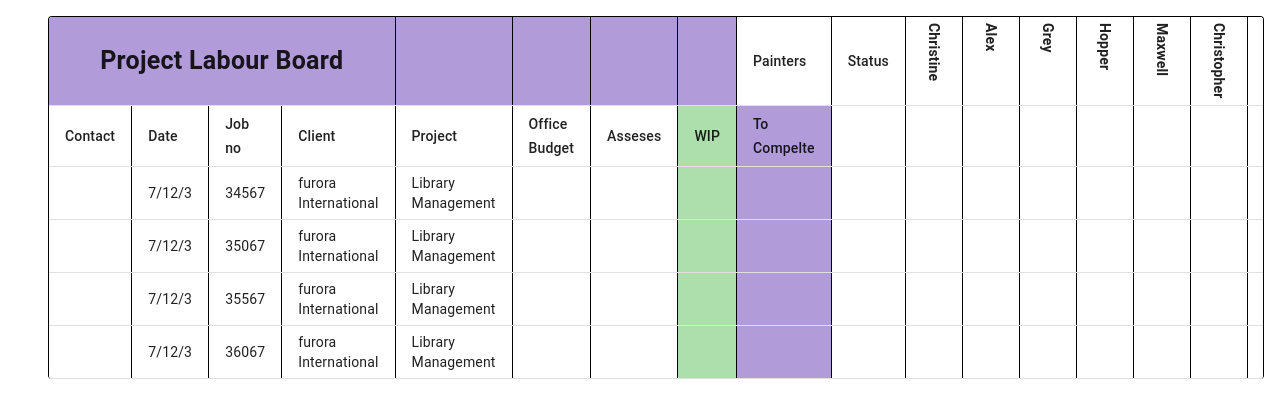
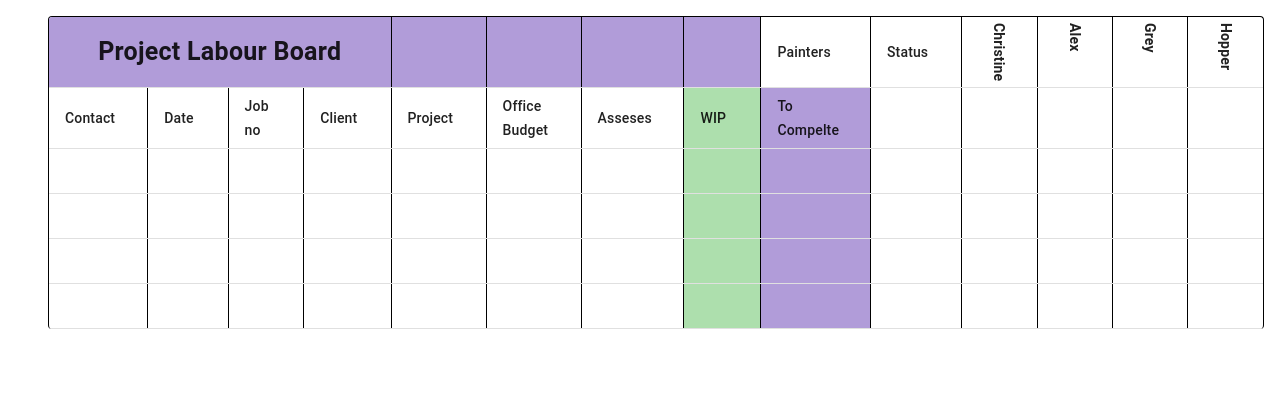
Before and after one commit to saad710/excel-sheet-data-calculation, a Next.js app: page / in a window 1280 px wide. Shown: the top 418 px of the page. Built offline with nearby package versions, Linux system fonts and the light colour scheme.

Commit message:
hook-form-added

```diff
--- a/components/LabourBoard.jsx
+++ b/components/LabourBoard.jsx
@@ -1,4 +1,4 @@
-import React, { useState } from "react";
+import React, { useEffect, useState } from "react";
 import Table from "@mui/material/Table";
 import TableBody from "@mui/material/TableBody";
 import TableCell from "@mui/material/TableCell";
@@ -7,169 +7,473 @@ import TableHead from "@mui/material/TableHead";
 import TableRow from "@mui/material/TableRow";
 import Paper from "@mui/material/Paper";
 import { TextField } from "@mui/material";
+import { useForm, Controller } from "react-hook-form";
 // import "../../styles/JobCard.css"
 
+const painters = ["Christine", "Alex", "Grey", "Hopper"];
+// const LabourWorkData = [
+//     {Contact : "",Date : "7/12/3",Job:"34567",Client:"furora International",Project:"Library Management"},
+//     {Contact : "",Date : "7/12/3",Job:"35067",Client:"furora International",Project:"Library Management"},
+//     {Contact : "",Date : "7/12/3",Job:"35567",Client:"furora International",Project:"Library Management"},
+//     {Contact : "",Date : "7/12/3",Job:"36067",Client:"furora International",Project:"Library Management"},
+// ]
+
+// let myObj = {
+//     foo0_hour_0: 'test',
+//     foo1_hour_0: 'test',
+//     foo2: 'test',
+//     foo3: 'test',
+//   };
+
+//   const res = Object.keys(myObj).filter(([c]) => c == "[a-zA-Z]+_0-9");
+//   console.log(res);
+// let filtered_keys = (obj, filter) => {
+//     let key, keys = []
+//     for (key in obj)
+//       if (obj.hasOwnProperty(key) && filter.test(key))
+//         keys.push(key)
+//     return keys
+//   }
+
+//   // example:
+//   let filteredNames = filtered_keys(myObj, /hour_1/)
+
+const LabourWorkData = [
+  {
+    Contact: "",
+    Date: "7/12/3",
+    Job: "34567",
+    Client: "furora International",
+    Project: "Library Management",
+    officeBudget: 0,
+    Assess: 0,
+    Wip: 0,
+    toComplete: 0,
+    painters: [
+      { name: "Christine", value: 0 },
+      { name: "Alex", value: 0 },
+      { name: "Grey", value: 0 },
+      { name: "Hopper", value: 0 },
+    ],
+  },
+  {
+    Contact: "",
+    Date: "7/12/3",
+    Job: "35067",
+    Client: "furora International",
+    Project: "Library Management",
+    officeBudget: 0,
+    Assess: 0,
+    Wip: 0,
+    toComplete: 0,
+    painters: [
+      { name: "Christine", value: 0 },
+      { name: "Alex", value: 0 },
+      { name: "Grey", value: 0 },
+      { name: "Hopper", value: 0 },
+    ],
+  },
+  {
+    Contact: "",
+    Date: "7/12/3",
+    Job: "35567",
+    Client: "furora International",
+    Project: "Library Management",
+    officeBudget: 0,
+    Assess: 0,
+    Wip: 0,
+    toComplete: 0,
+    painters: [
+      { name: "Christine", value: 0 },
+      { name: "Alex", value: 0 },
+      { name: "Grey", value: 0 },
+      { name: "Hopper", value: 0 },
+    ],
+  },
+  {
+    Contact: "",
+    Date: "7/12/3",
+    Job: "36067",
+    Client: "furora International",
+    Project: "Library Management",
+    officeBudget: 0,
+    Assess: 0,
+    Wip: 0,
+    toComplete: 0,
+    painters: [
+      { name: "Christine", value: 0 },
+      { name: "Alex", value: 0 },
+      { name: "Grey", value: 0 },
+      { name: "Hopper", value: 0 },
+    ],
+  },
+];
+
+const LabourBoard = () => {
 
 
+  const { register, control, watch, handleSubmit } = useForm();
 
+  const allfields = watch();
+  console.log(allfields);
+  const onSubmit = (data) => console.log(data);
 
-const painters = ["Christine", "Alex","Grey","Hopper","Maxwell","Christopher","Abraham"]
-const LabourWorkData = [
-    {Contact : "",Date : "7/12/3",Job:"34567",Client:"furora International",Project:"Library Management"},
-    {Contact : "",Date : "7/12/3",Job:"35067",Client:"furora International",Project:"Library Management"},
-    {Contact : "",Date : "7/12/3",Job:"35567",Client:"furora International",Project:"Library Management"},
-    {Contact : "",Date : "7/12/3",Job:"36067",Client:"furora International",Project:"Library Management"},
-]
+  useEffect(() => {
+    // var filteredNames = Object.keys(myObj).filter((name) => /hour_0/.test(name));
+    // console.log(filteredNames)
+    let putArr = []
+    LabourWorkData?.forEach((infoData,index) => {
+        const regex = new RegExp(`hour__${index}`);
+        // var filteredNames = Object.keys(allfields).filter((name) => /hour__0/.test(name));
+        let filteredNames = Object.keys(allfields).filter((name) => regex.test(name));
+        console.log(filteredNames)
+        putArr.push(filteredNames)
+    })
+    console.log(putArr)
+    let hourData = []
+    putArr?.forEach((data,index) => {
+       console.log(data)
+       let filedData = []
+       data?.forEach(sub => {
+           console.log(allfields[sub])
+           let sumTotal = allfields[sub].reduce(
+            ( previousValue, currentValue ) => previousValue !== undefined ?  previousValue : 0 + currentValue  !== undefined ? currentValue : 0,
+            0
+          )
+          console.log(sumTotal)
+        //   return
+        filedData.push(allfields[sub])
+       })
+       console.log(filedData)
+       hourData.push(filedData)
 
+    })
+    console.log(hourData)
 
+    // putArr?forEach((data,))
 
+  }, [allfields]);
 
-
-
-const LabourBoard = () => {
-    const [hourState,setHourState] = useState({})
-    const handleChangePersonHour = (e,name,rowindex) => {
-        console.log(e.target.value)
-        setHourState({val:e.target.value})
-        const rowInfo = LabourWorkData?.map((data,index) => {
-            return {...data,hourWork: index === hourState.index && hourState}
-        })
-        console.log(rowInfo)
-    }
   return (
-    <TableContainer component={Paper} sx={{margin:2,width:"100%",boxShadow:"none",borderLeft:"1px solid black",borderRight:"1px solid black",borderTop:"1px solid black"}}>
-      <Table  size="small" aria-label="a dense table">
-        <TableHead >
-          <TableRow >
-            <TableCell colSpan="4" style={{backgroundColor:"#b19cd9" ,"text-align": "center",fontWeight:"bold",fontSize:"25px" }}>Project Labour Board</TableCell>
-            <TableCell sx={{borderLeft:"1px solid black",backgroundColor:"#b19cd9" }}></TableCell>
-            <TableCell sx={{borderLeft:"1px solid black",backgroundColor:"#b19cd9" }}></TableCell>
-            <TableCell sx={{borderLeft:"1px solid black",backgroundColor:"#b19cd9" }}></TableCell>
-            <TableCell sx={{borderLeft:"1px solid black",backgroundColor:"#b19cd9" }}></TableCell>
-            <TableCell sx={{borderLeft:"1px solid black"}}>Painters</TableCell>
-            <TableCell sx={{borderLeft:"1px solid black"}}>Status</TableCell>
-            {
-                painters?.map((name,index) => (
-
-                        <TableCell sx={{borderLeft:"1px solid black",writingMode:"vertical-rl",textOrientation:"mixed",fontWeight:"bold"}} key={index}>
+    <form onSubmit={handleSubmit(onSubmit)}>
+      <TableContainer
+        component={Paper}
+        sx={{
+          margin: 2,
+          width: "100%",
+          boxShadow: "none",
+          borderLeft: "1px solid black",
+          borderRight: "1px solid black",
+          borderTop: "1px solid black",
+        }}
+      >
+        <Table size="small" aria-label="a dense table">
+          <TableHead>
+            <TableRow>
+              <TableCell
+                colSpan="4"
+                style={{
+                  backgroundColor: "#b19cd9",
+                  "text-align": "center",
+                  fontWeight: "bold",
+                  fontSize: "25px",
+                }}
+              >
+                Project Labour Board
+              </TableCell>
+              <TableCell
+                sx={{
+                  borderLeft: "1px solid black",
+                  backgroundColor: "#b19cd9",
+                }}
+              ></TableCell>
+              <TableCell
+                sx={{
+                  borderLeft: "1px solid black",
+                  backgroundColor: "#b19cd9",
+                }}
+              ></TableCell>
+              <TableCell
+                sx={{
+                  borderLeft: "1px solid black",
+                  backgroundColor: "#b19cd9",
+                }}
+              ></TableCell>
+              <TableCell
+                sx={{
+                  borderLeft: "1px solid black",
+                  backgroundColor: "#b19cd9",
+                }}
+              ></TableCell>
+              <TableCell sx={{ borderLeft: "1px solid black" }}>
+                Painters
+              </TableCell>
+              <TableCell sx={{ borderLeft: "1px solid black" }}>
+                Status
+              </TableCell>
+              {painters?.map((name, index) => (
+                <TableCell
+                  sx={{
+                    borderLeft: "1px solid black",
+                    writingMode: "vertical-rl",
+                    textOrientation: "mixed",
+                    fontWeight: "bold",
+                  }}
+                  key={index}
+                >
                   {name}
                 </TableCell>
-
-                ))
-            }
-
+              ))}
             </TableRow>
           </TableHead>
-        <TableHead >
-          <TableRow >
-
-            <TableCell >Contact</TableCell>
-            <TableCell sx={{borderLeft:"1px solid black"}}>Date</TableCell>
-            <TableCell sx={{borderLeft:"1px solid black" }}> Job no</TableCell>
-            <TableCell sx={{borderLeft:"1px solid black" }}>Client</TableCell>
-            <TableCell sx={{borderLeft:"1px solid black"}}>Project</TableCell>
-            <TableCell sx={{borderLeft:"1px solid black"}}>Office Budget</TableCell>
-            <TableCell sx={{borderLeft:"1px solid black"}}>Asseses</TableCell>
-            <TableCell sx={{borderLeft:"1px solid black",backgroundColor:"#addfad"}}>WIP</TableCell>
-            <TableCell sx={{borderLeft:"1px solid black",backgroundColor:"#b19cd9"}}>To Compelte</TableCell>
-            <TableCell sx={{borderLeft:"1px solid black"}}></TableCell>
-            {
-                painters?.map((name,index) => (
-
-                        <TableCell sx={{borderLeft:"1px solid black"}} key={index}>
-
+          <TableHead>
+            <TableRow>
+              <TableCell>Contact</TableCell>
+              <TableCell sx={{ borderLeft: "1px solid black" }}>Date</TableCell>
+              <TableCell sx={{ borderLeft: "1px solid black" }}>
+                {" "}
+                Job no
               </TableCell>
-
-                ))
-            }
-
+              <TableCell sx={{ borderLeft: "1px solid black" }}>
+                Client
+              </TableCell>
+              <TableCell sx={{ borderLeft: "1px solid black" }}>
+                Project
+              </TableCell>
+              <TableCell sx={{ borderLeft: "1px solid black" }}>
+                Office Budget
+              </TableCell>
+              <TableCell sx={{ borderLeft: "1px solid black" }}>
+                Asseses
+              </TableCell>
+              <TableCell
+                sx={{
+                  borderLeft: "1px solid black",
+                  backgroundColor: "#addfad",
+                }}
+              >
+                WIP
+              </TableCell>
+              <TableCell
+                sx={{
+                  borderLeft: "1px solid black",
+                  backgroundColor: "#b19cd9",
+                }}
+              >
+                To Compelte
+              </TableCell>
+              <TableCell sx={{ borderLeft: "1px solid black" }}></TableCell>
+              {painters?.map((name, index) => (
+                <TableCell
+                  sx={{ borderLeft: "1px solid black" }}
+                  key={index}
+                ></TableCell>
+              ))}
             </TableRow>
           </TableHead>
           <TableBody>
-        {LabourWorkData?.map((data,rowindex) => (
+            {LabourWorkData?.map((data, rowindex) => (
               <TableRow key={rowindex}>
-
-                    <TableCell >{data.Contact}</TableCell>
-                    <TableCell sx={{borderLeft:"1px solid black"}}>{data.Date}</TableCell>
-                    <TableCell sx={{borderLeft:"1px solid black"}}>{data.Job}</TableCell>
-                    <TableCell sx={{borderLeft:"1px solid black"}}>{data.Client}</TableCell>
-                    <TableCell sx={{borderLeft:"1px solid black"}}>{data.Project}</TableCell>
-                    <TableCell sx={{borderLeft:"1px solid black"}}>
+                <TableCell>
+                  <Controller
+                    name={"contact" + "__" + rowindex}
+                    control={control}
+                    render={({ field }) => (
                       <TextField
                         fullWidth
+                        {...field}
                         id="standard-basic"
                         variant="standard"
                         InputProps={{
                           disableUnderline: true,
                         }}
                       />
+                    )}
+                  />
                 </TableCell>
-                    <TableCell sx={{borderLeft:"1px solid black"}}>
+                <TableCell sx={{ borderLeft: "1px solid black" }}>
+                  <Controller
+                    name={"date" + "__" + rowindex}
+                    control={control}
+                    render={({ field }) => (
                       <TextField
                         fullWidth
+                        {...field}
                         id="standard-basic"
                         variant="standard"
                         InputProps={{
                           disableUnderline: true,
                         }}
                       />
+                    )}
+                  />
                 </TableCell>
-                    <TableCell sx={{borderLeft:"1px solid black",backgroundColor:"#addfad"}}>
+                <TableCell sx={{ borderLeft: "1px solid black" }}>
+                  <Controller
+                    name={"job" + "__" + rowindex}
+                    control={control}
+                    render={({ field }) => (
                       <TextField
                         fullWidth
+                        {...field}
                         id="standard-basic"
                         variant="standard"
                         InputProps={{
                           disableUnderline: true,
                         }}
                       />
+                    )}
+                  />
                 </TableCell>
-                    <TableCell sx={{borderLeft:"1px solid black",backgroundColor:"#b19cd9"}}>
+                <TableCell sx={{ borderLeft: "1px solid black" }}>
+                  <Controller
+                    name={"client" + "__" + rowindex}
+                    control={control}
+                    render={({ field }) => (
                       <TextField
                         fullWidth
+                        {...field}
                         id="standard-basic"
                         variant="standard"
                         InputProps={{
                           disableUnderline: true,
                         }}
                       />
+                    )}
+                  />
                 </TableCell>
-                    <TableCell sx={{borderLeft:"1px solid black"}}>
+                <TableCell sx={{ borderLeft: "1px solid black" }}>
+                  <Controller
+                    name={"project" + "__" + rowindex}
+                    control={control}
+                    render={({ field }) => (
                       <TextField
                         fullWidth
+                        {...field}
                         id="standard-basic"
                         variant="standard"
                         InputProps={{
                           disableUnderline: true,
                         }}
                       />
+                    )}
+                  />
                 </TableCell>
-                    {
-                painters?.map((name,index) => (
-
-                        <TableCell sx={{borderLeft:"1px solid black"}} key={index}>
+                <TableCell sx={{ borderLeft: "1px solid black" }}>
+                  <Controller
+                    name={"officeBudget" + "__" + rowindex}
+                    control={control}
+                    render={({ field }) => (
+                      <TextField
+                        fullWidth
+                        {...field}
+                        id="standard-basic"
+                        variant="standard"
+                        InputProps={{
+                          disableUnderline: true,
+                        }}
+                      />
+                    )}
+                  />
+                </TableCell>
+                <TableCell sx={{ borderLeft: "1px solid black" }}>
+                  <Controller
+                    name={"assess" + "__" + rowindex}
+                    control={control}
+                    render={({ field }) => (
+                      <TextField
+                        fullWidth
+                        {...field}
+                        id="standard-basic"
+                        variant="standard"
+                        InputProps={{
+                          disableUnderline: true,
+                        }}
+                      />
+                    )}
+                  />
+                </TableCell>
+                <TableCell
+                  sx={{
+                    borderLeft: "1px solid black",
+                    backgroundColor: "#addfad",
+                  }}
+                >
+                  <Controller
+                    name={"wip" + "__" + rowindex}
+                    control={control}
+                    render={({ field }) => (
+                      <TextField
+                        fullWidth
+                        {...field}
+                        id="standard-basic"
+                        variant="standard"
+                        //  value={`${allfields.Alex__0 + allfields.Hopper__0}`}
+                        InputProps={{
+                          disableUnderline: true,
+                        }}
+                      />
+                    )}
+                  />
+                </TableCell>
+                <TableCell
+                  sx={{
+                    borderLeft: "1px solid black",
+                    backgroundColor: "#b19cd9",
+                  }}
+                >
+                  <Controller
+                    name={"toComplete" + "__" + rowindex}
+                    control={control}
+                    render={({ field }) => (
+                      <TextField
+                        fullWidth
+                        {...field}
+                        id="standard-basic"
+                        variant="standard"
+                        InputProps={{
+                          disableUnderline: true,
+                        }}
+                      />
+                    )}
+                  />
+                </TableCell>
+                <TableCell sx={{ borderLeft: "1px solid black" }}>
                   <TextField
                     fullWidth
                     id="standard-basic"
                     variant="standard"
-                                // defaultValue={index}
-                                onChange={(e) => handleChangePersonHour (e,name,rowindex)}
+                    {...register("toComplete")}
                     InputProps={{
                       disableUnderline: true,
-
-
                     }}
                   />
                 </TableCell>
-
-                ))
-            }
-
+                {data.painters?.map((info, index) => (
+                  <TableCell sx={{ borderLeft: "1px solid black" }} key={index}>
+                    <Controller
+                      name={info.name + "__" + "hour" + "__" + rowindex}
+                      control={control}
+                      render={({ field }) => (
+                        <TextField
+                          fullWidth
+                          {...field}
+                          id="standard-basic"
+                          variant="standard"
+                          InputProps={{
+                            disableUnderline: true,
+                          }}
+                        />
+                      )}
+                    />
+                  </TableCell>
+                ))}
               </TableRow>
             ))}
           </TableBody>
         </Table>
       </TableContainer>
+    </form>
   );
 };
 
--- a/package.json
+++ b/package.json
@@ -12,9 +12,12 @@
     "@emotion/react": "^11.9.0",
     "@emotion/styled": "^11.8.1",
     "@mui/material": "^5.6.2",
+    "install": "^0.13.0",
     "next": "12.1.5",
+    "npm": "^8.7.0",
     "react": "18.0.0",
-    "react-dom": "18.0.0"
+    "react-dom": "18.0.0",
+    "react-hook-form": "^7.30.0"
   },
   "devDependencies": {
     "eslint": "8.14.0",
```
Also changed, not shown: 1 other file (tests, documents, lock files or other folders). Lines whose indentation alone changed are shown as unchanged.
